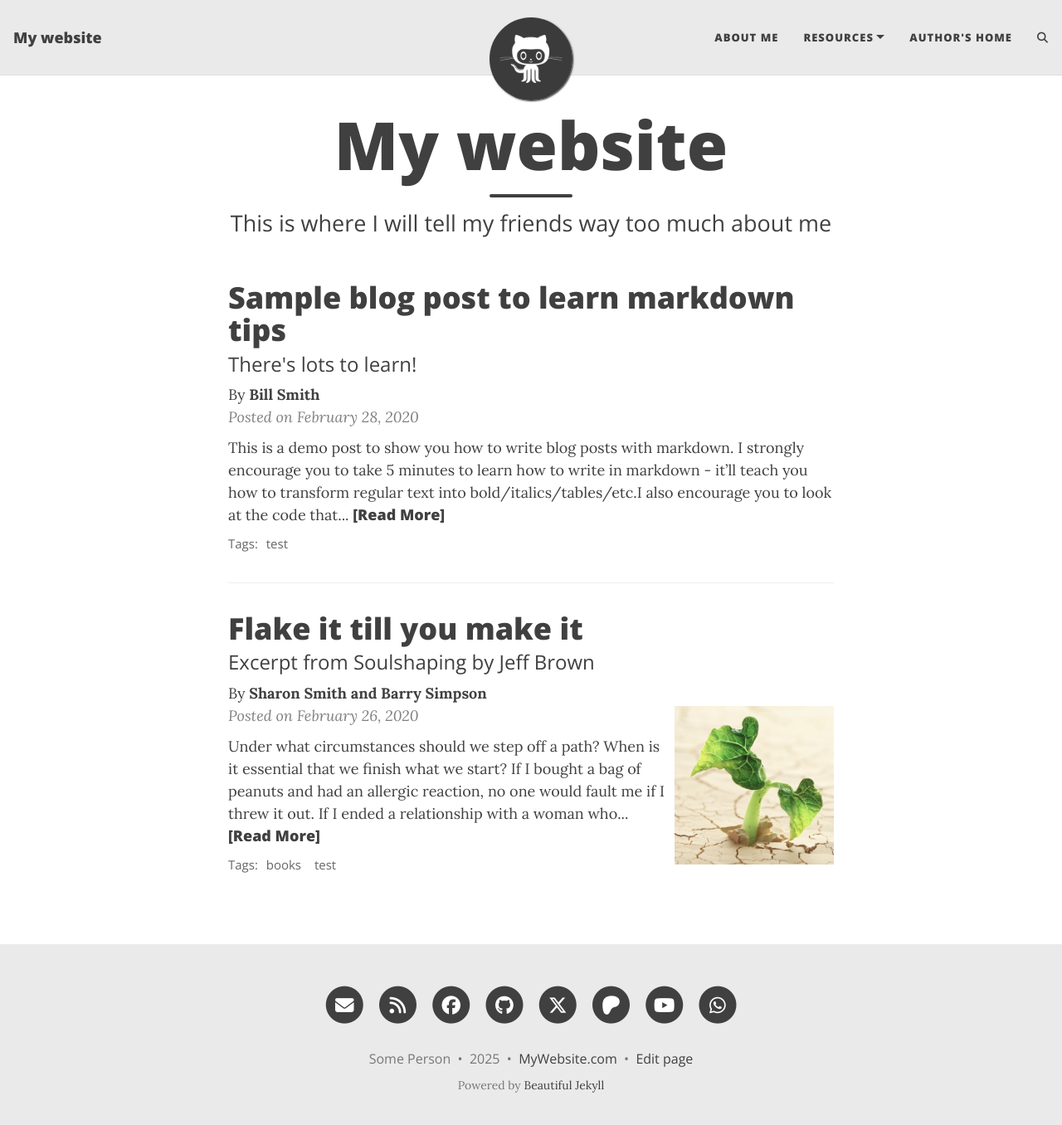
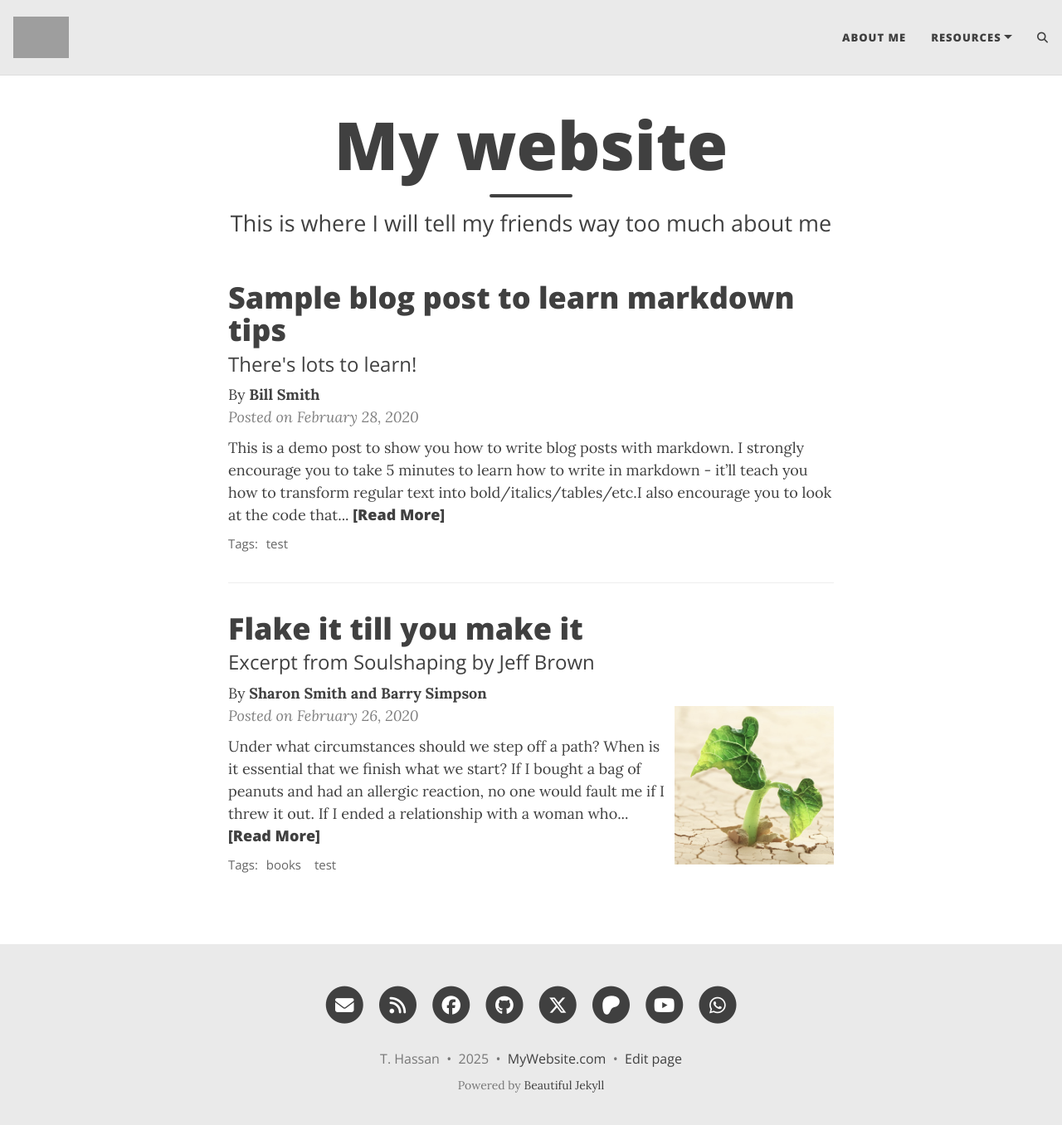
Before and after one commit to tqhn/posts, a Jekyll site: the page built from index.html, in a window 1280 px wide and 1369 px high. Shown: the top 1356 px of the window at 83% size. Built offline with Jekyll 4.4.1, drawn with Linux system fonts in a browser that asks for light colours; the list of posts is cut into pages by our own code; comment, search, counter and statistics services are not loaded; grey boxes are pictures that could not be loaded.

Commit message:
Update _config.yml

```diff
--- a/_config.yml
+++ b/_config.yml
@@ -10,10 +10,10 @@
 ############################
 
 # Name of website
-title: My website
+title: The Sandbox
 
 # Your name to show in the footer
-author: Some Person
+author: T. Hassan
 
 ###############################################
 # --- List of links in the navigation bar --- #
@@ -22,9 +22,9 @@
 navbar-links:
   About Me: "aboutme"
   Resources:
-    - Beautiful Jekyll: "https://beautifuljekyll.com"
-    - Learn markdown: "https://www.markdowntutorial.com/"
-  Author's home: "https://deanattali.com"
+   - Beautiful Jekyll: "https://beautifuljekyll.com"
+   - Learn markdown: "https://www.markdowntutorial.com/"
+  #Author's home: "https://deanattali.com"
 
 ################
 # --- Logo --- #
@@ -32,14 +32,14 @@
 
 # Image to show in the navigation bar - works best with a square image
 # Remove this parameter if you don't want an image in the navbar
-avatar: "/assets/img/avatar-icon.png"
+#avatar: "/assets/img/sandbox.png"
 
 # By default, the image is cut into a circle. You can disable this behaviour by setting 'round-avatar: false'
 round-avatar: true
 
 # If you want to have an image logo in the top-left corner instead of having the title of the website,
 # then specify the following parameter
-#title-img: /path/to/image
+title-img: "/assets/img/sandbox.png"
 
 
 #####################################
```
